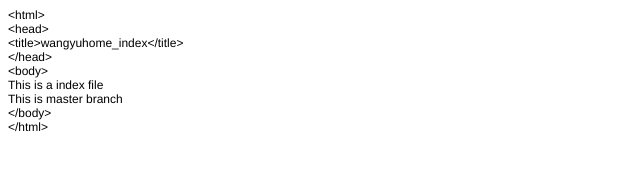
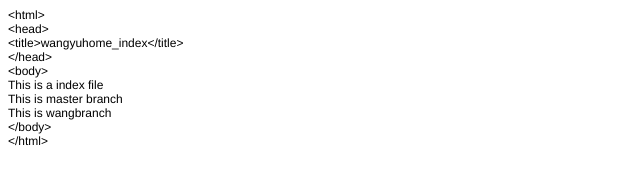
Before and after one commit to wangyu1111/wangyuhome, a plain HTML site: page index.html in a window 1280 px wide. Shown: the whole page, without its empty margins (0-640 px from the left). Drawn offline with Linux system fonts and the light colour scheme.

Commit message:
wangbranck commit

```diff
--- a/index.html
+++ b/index.html
@@ -19,6 +19,7 @@
 <p class="p1"><span class="s1">&lt;body&gt;</span></p>
 <p class="p1"><span class="s1">This is a index file</span></p>
 <p class="p1"><span class="s1">This is master branch</span></p>
+<p class="p1"><span class="s1">This is wangbranch</span></p>
 <p class="p1"><span class="s1">&lt;/body&gt;</span></p>
 <p class="p1"><span class="s1">&lt;/html&gt;</span></p>
 </body>
```
Also changed, not shown: wangbranch_log.txt.
